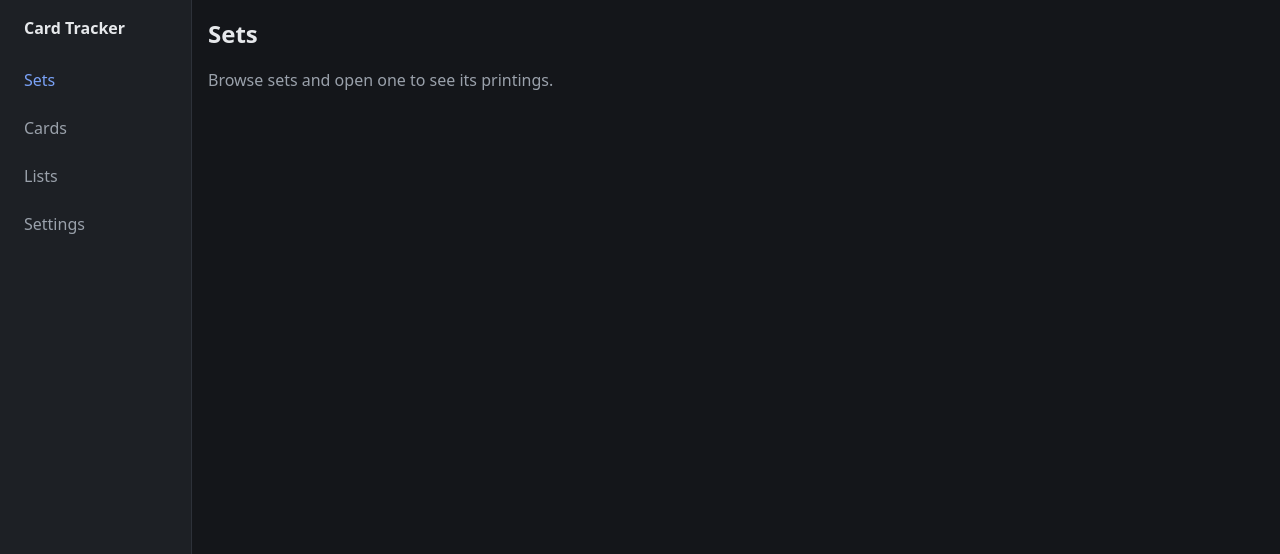
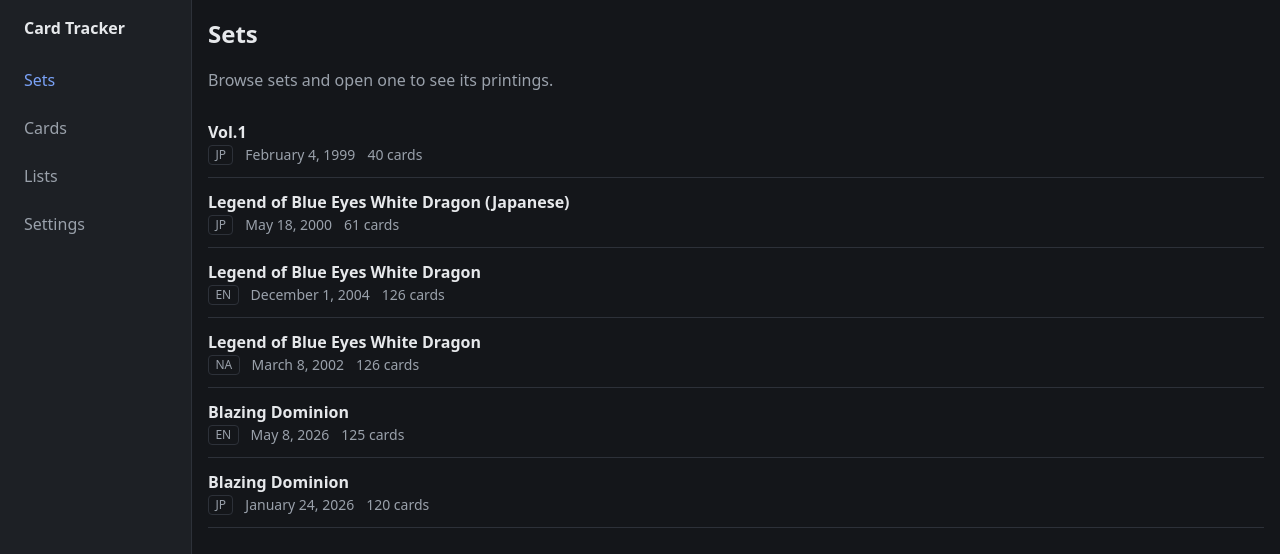
Before and after one commit to JohnBrockway/ygo-portfolio-app, a React (Vite) app in the folder app/: page /sets in a window 1280 px wide. Shown: the top 554 px of the page. Built offline with nearby package versions, Linux system fonts and the light colour scheme.

Commit message:
Add mock data to visualize layouts and test parsing, and start with set list page

```diff
--- /dev/null
+++ b/app/public/mock-data/sets.json
@@ -0,0 +1,119 @@
+[
+  {
+    "set_id": "4902-jp",
+    "page_id": 4902,
+    "title": "Vol.1",
+    "region": "jp",
+    "name": "{{Ruby|Ｖｏｌ．|ボリューム}}１",
+    "names": {
+      "ja": "{{Ruby|Ｖｏｌ．|ボリューム}}１",
+      "romaji": "Boryūmu Wan"
+    },
+    "image": "V1-BoosterJP.jpg",
+    "prefix": null,
+    "postfix": null,
+    "release_date": {
+      "text": "February 4, 1999",
+      "iso": "1999-02-04",
+      "source_region": "jp"
+    },
+    "printing_count": 40
+  },
+  {
+    "set_id": "224773-jp",
+    "page_id": 224773,
+    "title": "Legend of Blue Eyes White Dragon (Japanese)",
+    "region": "jp",
+    "name": "{{Ruby|青眼の白龍伝説|レジェンド・オブ・ブルーアイズ・ホワイト・ドラゴン}}",
+    "names": {
+      "ja": "{{Ruby|青眼の白龍伝説|レジェンド・オブ・ブルーアイズ・ホワイト・ドラゴン}}",
+      "romaji": "Rejendo obu Burūaizu Howaito Doragon"
+    },
+    "image": "LB-BoosterJP.jpg",
+    "prefix": "LB",
+    "postfix": null,
+    "release_date": {
+      "text": "May 18, 2000",
+      "iso": "2000-05-18",
+      "source_region": "jp"
+    },
+    "printing_count": 61
+  },
+  {
+    "set_id": "2484-en",
+    "page_id": 2484,
+    "title": "Legend of Blue Eyes White Dragon",
+    "region": "en",
+    "name": "Legend of Blue Eyes White Dragon",
+    "names": {
+      "en": "Legend of Blue Eyes White Dragon"
+    },
+    "image": "LOB-BoosterEN.png",
+    "prefix": "LOB-EN",
+    "postfix": null,
+    "release_date": {
+      "text": "December 1, 2004",
+      "iso": "2004-12-01",
+      "source_region": "en"
+    },
+    "printing_count": 126
+  },
+  {
+    "set_id": "2484-na",
+    "page_id": 2484,
+    "title": "Legend of Blue Eyes White Dragon",
+    "region": "na",
+    "name": "Legend of Blue Eyes White Dragon",
+    "names": {
+      "en": "Legend of Blue Eyes White Dragon"
+    },
+    "image": "LOB-BoosterEN.png",
+    "prefix": "LOB",
+    "postfix": null,
+    "release_date": {
+      "text": "March 8, 2002",
+      "iso": "2002-03-08",
+      "source_region": "na"
+    },
+    "printing_count": 126
+  },
+  {
+    "set_id": "1150803-en",
+    "page_id": 1150803,
+    "title": "Blazing Dominion",
+    "region": "en",
+    "name": "Blazing Dominion",
+    "names": {
+      "en": "Blazing Dominion"
+    },
+    "image": "BLZD-BoosterEN.png",
+    "prefix": "BLZD",
+    "postfix": null,
+    "release_date": {
+      "text": "May 8, 2026",
+      "iso": "2026-05-08",
+      "source_region": "na"
+    },
+    "printing_count": 125
+  },
+  {
+    "set_id": "1150803-jp",
+    "page_id": 1150803,
+    "title": "Blazing Dominion",
+    "region": "jp",
+    "name": "ブレイジング・ドミニオン",
+    "names": {
+      "ja": "ブレイジング・ドミニオン",
+      "romaji": "Bureijingu Dominion"
+    },
+    "image": "BLZD-BoosterEN.png",
+    "prefix": "BLZD",
+    "postfix": null,
+    "release_date": {
+      "text": "January 24, 2026",
+      "iso": "2026-01-24",
+      "source_region": "jp"
+    },
+    "printing_count": 120
+  }
+]
--- /dev/null
+++ b/app/src/config.ts
@@ -0,0 +1,3 @@
+// Where the app fetches master data from.
+// Mock data lives in public/mock-data for now; point this at the live data URL later.
+export const DATA_BASE_URL = "/mock-data";
--- /dev/null
+++ b/app/src/data/loadSets.ts
@@ -0,0 +1,11 @@
+import { DATA_BASE_URL } from "../config";
+import type { CardSet } from "./types";
+
+export async function loadSets(): Promise<CardSet[]> {
+  const response = await fetch(`${DATA_BASE_URL}/sets.json`);
+  if (!response.ok) {
+    throw new Error(`sets.json returned HTTP ${response.status}`);
+  }
+  const sets: CardSet[] = await response.json();
+  return sets;
+}
--- /dev/null
+++ b/app/src/data/types.ts
@@ -0,0 +1,25 @@
+// Field names match the master data files exactly, so no conversion is needed after fetching.
+
+export interface ReleaseDate {
+  text: string;
+  iso: string;
+  source_region: string;
+}
+
+export interface CardSet {
+  set_id: string;
+  page_id: number;
+  title: string;
+  region: string;
+  name: string;
+  names: {
+    en?: string;
+    ja?: string;
+    romaji?: string;
+  };
+  image: string;
+  prefix: string | null;
+  postfix: string | null;
+  release_date: ReleaseDate;
+  printing_count: number;
+}
--- a/app/src/index.css
+++ b/app/src/index.css
@@ -112,3 +112,36 @@
     padding-bottom: 1rem;
   }
 }
+
+/* Sets list */
+
+.set-list {
+  margin: 1rem 0 0;
+  padding: 0;
+  list-style: none;
+}
+
+.set-row {
+  padding: 0.75rem 0;
+  border-bottom: 1px solid var(--border);
+}
+
+.set-title {
+  font-weight: 600;
+}
+
+.set-meta {
+  display: flex;
+  flex-wrap: wrap;
+  align-items: center;
+  gap: 0.25rem 0.75rem;
+  color: var(--text-muted);
+  font-size: 0.875rem;
+}
+
+.tag {
+  padding: 0 0.4rem;
+  border: 1px solid var(--border);
+  border-radius: 0.25rem;
+  font-size: 0.75rem;
+}
--- a/app/src/pages/SetsPage.tsx
+++ b/app/src/pages/SetsPage.tsx
@@ -1,8 +1,66 @@
+import { useEffect, useState } from "react";
+import type { ReactNode } from "react";
+import { loadSets } from "../data/loadSets";
+import type { CardSet } from "../data/types";
+
+function formatPrintingCount(count: number): string {
+  return count === 1 ? "1 card" : `${count} cards`;
+}
+
 export function SetsPage() {
+  const [sets, setSets] = useState<CardSet[] | null>(null);
+  const [error, setError] = useState<string | null>(null);
+
+  useEffect(() => {
+    // Ignore the result if the page was left before the fetch finished.
+    let cancelled = false;
+
+    loadSets()
+      .then((loadedSets) => {
+        if (!cancelled) {
+          setSets(loadedSets);
+        }
+      })
+      .catch((err: Error) => {
+        if (!cancelled) {
+          setError(err.message);
+        }
+      });
+
+    return () => {
+      cancelled = true;
+    };
+  }, []);
+
+  let content: ReactNode;
+  if (error !== null) {
+    content = <p>Couldn't load sets: {error}</p>;
+  } else if (sets === null) {
+    content = <p className="muted">Loading sets…</p>;
+  } else if (sets.length === 0) {
+    content = <p className="muted">No sets found.</p>;
+  } else {
+    content = (
+      <ul className="set-list">
+        {sets.map((set) => (
+          <li key={set.set_id} className="set-row">
+            <div className="set-title">{set.title}</div>
+            <div className="set-meta">
+              <span className="tag">{set.region.toUpperCase()}</span>
+              <span>{set.release_date.text}</span>
+              <span>{formatPrintingCount(set.printing_count)}</span>
+            </div>
+          </li>
+        ))}
+      </ul>
+    );
+  }
+
   return (
     <>
       <h1>Sets</h1>
       <p className="muted">Browse sets and open one to see its printings.</p>
+      {content}
     </>
   );
 }
```
Also changed, not shown: 1 other file (tests, documents, lock files or other folders).
